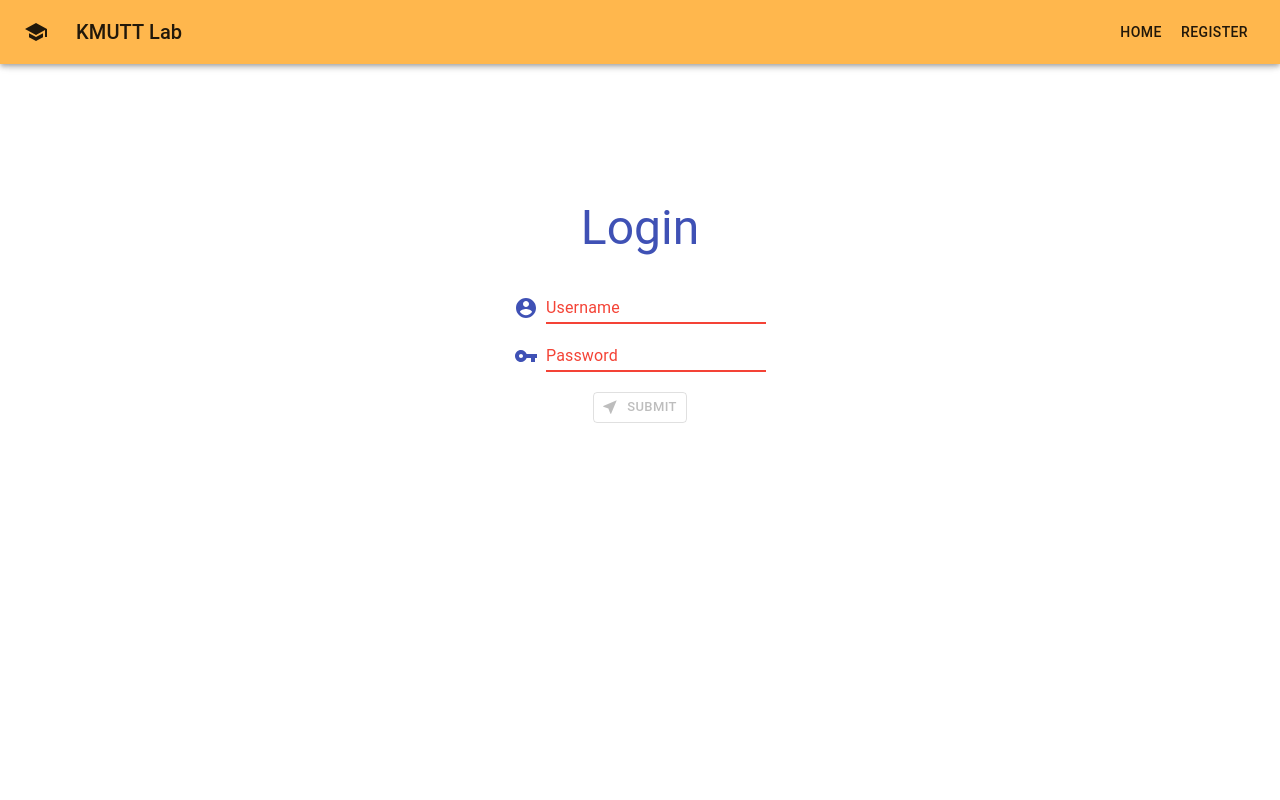
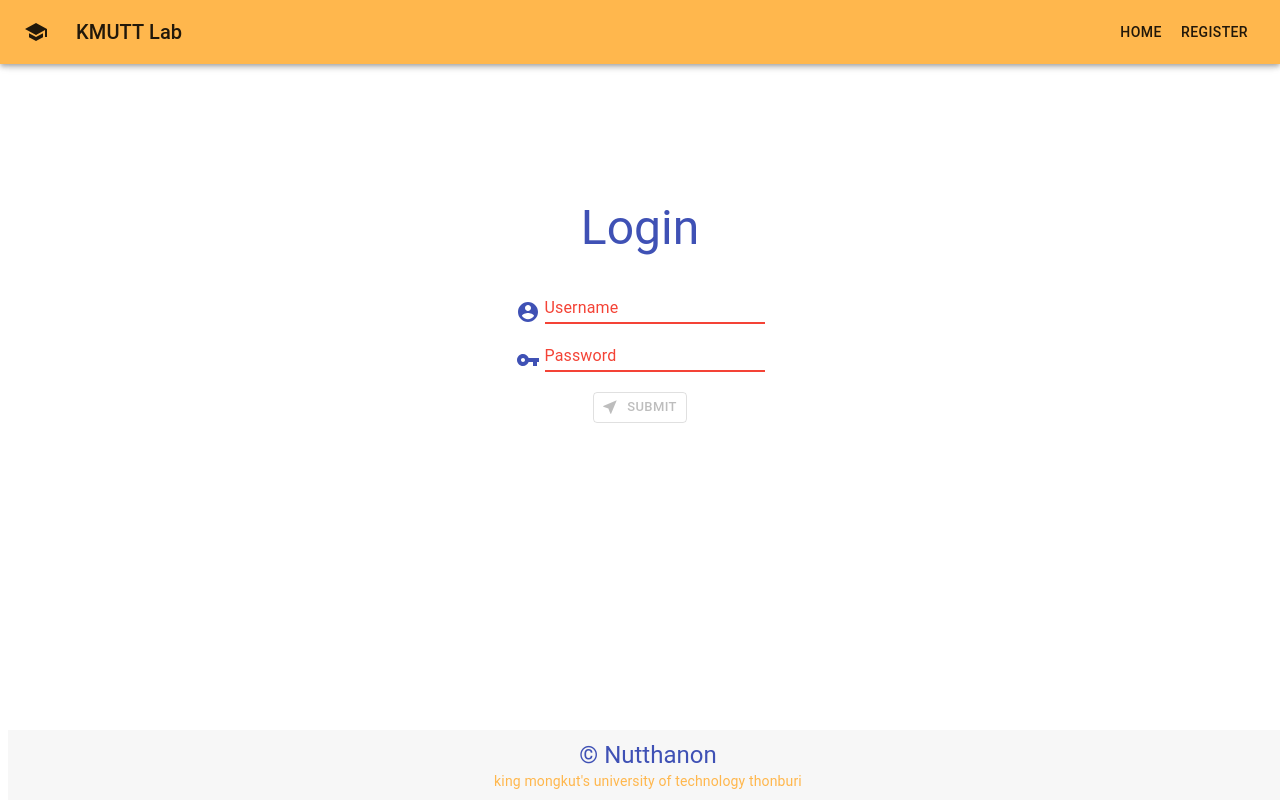
Before and after one commit to nutthanonn/personal-website, a React (Create React App) app in the folder client/: page /login in a window 1280 px wide. Built offline with nearby package versions, Linux system fonts and the light colour scheme; the HTML template or start-up script is replaced by a standard one.

Commit message:
[+] BackEnd/FrontEnd

```diff
--- a/client/package.json
+++ b/client/package.json
@@ -3,6 +3,8 @@
   "version": "0.1.0",
   "private": true,
   "dependencies": {
+    "@emotion/react": "^11.4.1",
+    "@emotion/styled": "^11.3.0",
     "@material-ui/core": "^4.12.3",
     "@material-ui/icons": "^4.11.2",
     "@mui/icons-material": "^5.0.0",
--- a/client/src/App.js
+++ b/client/src/App.js
@@ -5,6 +5,7 @@ import LoginPage from "./MainComponent/register_login/LoginPage";
 import RegisterPage from "./MainComponent/register_login/RegisterPage";
 import Home from "./MainComponent/register_login/Home";
 import MainPage from "./MainComponent/mainpage/MainPage";
+
 const App = () => {
   return (
     <div>
--- a/client/src/MainComponent/register_login/LoginPage.js
+++ b/client/src/MainComponent/register_login/LoginPage.js
@@ -2,9 +2,11 @@ import * as React from "react";
 import {
   Button,
   TextField,
-  Grid,
   makeStyles,
   Typography,
+  Box,
+  ThemeProvider,
+  createTheme,
 } from "@material-ui/core";
 import { useEffect, useState } from "react";
 import { useSnackbar } from "notistack";
@@ -12,6 +14,14 @@ import NearMeIcon from "@material-ui/icons/NearMe";
 import AccountCircle from "@material-ui/icons/AccountCircle";
 import VpnKeyIcon from "@material-ui/icons/VpnKey";
 import NavbarLogin from "./NavbarComponent/navbarLogin";
+
+const theme = createTheme({
+  palette: {
+    secondary: {
+      main: "#ffb74d",
+    },
+  },
+});
 
 const useStyle = makeStyles({
   btn: {
@@ -29,6 +39,20 @@ const useStyle = makeStyles({
   },
   title: {
     marginBottom: 20,
+  },
+  icon: {
+    marginRight: 5,
+  },
+  footer: {
+    position: "absolute",
+    bottom: 0,
+    backgroundColor: "#f7f7f7",
+    width: "100%",
+    height: 70,
+    display: "flex",
+    flexDirection: "column",
+    alignItems: "center",
+    justifyContent: "center",
   },
 });
 
@@ -72,6 +96,7 @@ const LoginPage = () => {
   }, [user, pass]);
 
   return (
+    <ThemeProvider theme={theme}>
       <div className={classes.main}>
         <NavbarLogin />
         <form
@@ -84,30 +109,31 @@ const LoginPage = () => {
             Login
           </Typography>
           <div>
-          <Grid container spacing={1} alignItems="flex-end">
-            <Grid item>
-              <AccountCircle color="primary" />
-            </Grid>
-            <Grid item>
+            <Box sx={{ display: "flex", alignItems: "flex-end" }}>
+              <AccountCircle
+                sx={{ color: "action.active", mr: 1, my: 0.5 }}
+                className={classes.icon}
+                color="primary"
+              />
               <TextField
-                id="input-with-icon-grid"
+                id="input-with-icon-user"
                 label="Username"
                 value={user}
                 onChange={Username}
                 color="primary"
                 error={!checkUser}
               />
-            </Grid>
-          </Grid>
+            </Box>
           </div>
           <div>
-          <Grid container spacing={1} alignItems="flex-end">
-            <Grid item>
-              <VpnKeyIcon color="primary" />
-            </Grid>
-            <Grid item>
+            <Box sx={{ display: "flex", alignItems: "flex-end" }}>
+              <VpnKeyIcon
+                sx={{ color: "action.active", mr: 1, my: 0.5 }}
+                className={classes.icon}
+                color="primary"
+              />
               <TextField
-                id="input-with-icon-grid"
+                id="input-with-icon-pass"
                 label="Password"
                 value={pass}
                 onChange={Password}
@@ -115,8 +141,7 @@ const LoginPage = () => {
                 type="password"
                 error={!checkPassword}
               />
-            </Grid>
-          </Grid>
+            </Box>
           </div>
           <Button
             className={classes.btn}
@@ -130,7 +155,16 @@ const LoginPage = () => {
             Submit
           </Button>
         </form>
+        <div className={classes.footer}>
+          <Typography variant="h5" color="primary">
+            &copy; Nutthanon
+          </Typography>
+          <Typography variant="body2" color="secondary">
+            king mongkut's university of technology thonburi
+          </Typography>
         </div>
+      </div>
+    </ThemeProvider>
   );
 };
 
--- a/client/src/MainComponent/register_login/RegisterPage.js
+++ b/client/src/MainComponent/register_login/RegisterPage.js
@@ -6,6 +6,8 @@ import {
   makeStyles,
   Typography,
   Box,
+  createTheme,
+  ThemeProvider,
 } from "@material-ui/core";
 import { useEffect, useState } from "react";
 import { useSnackbar } from "notistack";
@@ -15,6 +17,14 @@ import VpnKeyIcon from "@material-ui/icons/VpnKey";
 import CheckIcon from "@material-ui/icons/Check";
 import AlternateEmailIcon from "@material-ui/icons/AlternateEmail";
 import NavbarRegister from "./NavbarComponent/navbarRegister";
+
+const theme = createTheme({
+  palette: {
+    secondary: {
+      main: "#ffb74d",
+    },
+  },
+});
 
 const useStyle = makeStyles({
   btn: {
@@ -35,6 +45,17 @@ const useStyle = makeStyles({
   },
   icon: {
     marginRight: 5,
+  },
+  footer: {
+    position: "absolute",
+    bottom: 0,
+    backgroundColor: "#f7f7f7",
+    width: "100%",
+    height: 70,
+    display: "flex",
+    flexDirection: "column",
+    alignItems: "center",
+    justifyContent: "center",
   },
 });
 
@@ -109,6 +130,7 @@ const RegisterPage = () => {
   }, [user, pass, confirm, email]);
 
   return (
+    <ThemeProvider theme={theme}>
       <div className={classes.main}>
         <NavbarRegister />
         <form
@@ -171,7 +193,7 @@ const RegisterPage = () => {
                 color="primary"
               />
               <TextField
-              id="input-with-icon-grid"
+                id="input-with-icon-check"
                 label="Comfirm Password"
                 value={confirm}
                 onChange={ConfirmPassword}
@@ -191,7 +213,7 @@ const RegisterPage = () => {
                 color="primary"
               />
               <TextField
-              id="input-with-icon-grid"
+                id="input-with-icon-email"
                 label="Email"
                 value={email}
                 onChange={Email}
@@ -214,7 +236,16 @@ const RegisterPage = () => {
             Submit
           </Button>
         </form>
+        <div className={classes.footer}>
+          <Typography variant="h5" color="primary">
+            &copy; Nutthanon
+          </Typography>
+          <Typography variant="body2" color="secondary">
+            king mongkut's university of technology thonburi
+          </Typography>
         </div>
+      </div>
+    </ThemeProvider>
   );
 };
 
```
Also changed, not shown: 1 other file (tests, documents, lock files or other folders). Lines whose indentation alone changed are shown as unchanged.
